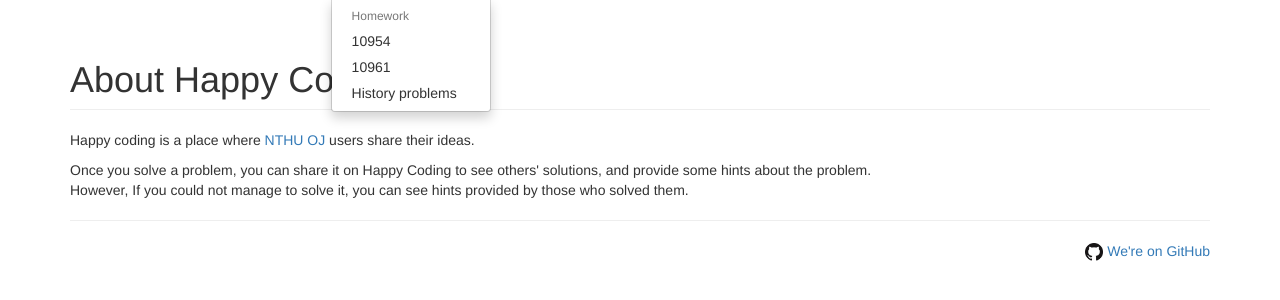
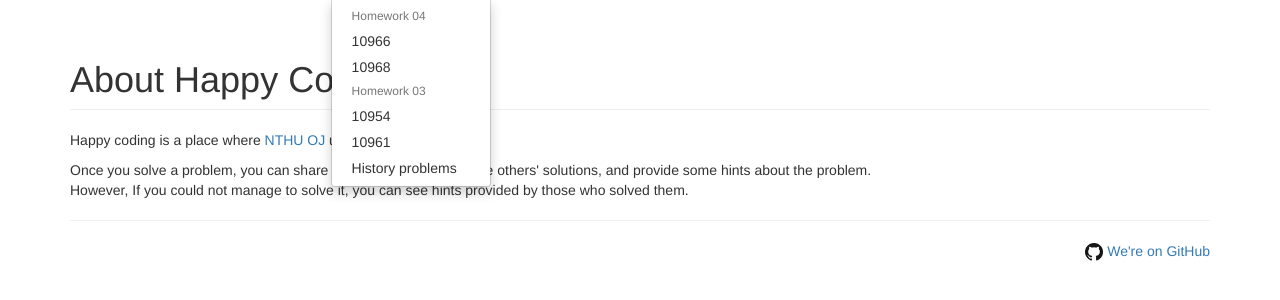
Before and after one commit to afg-archive/happycoding, a Python web app: template problem/jinja2/about.html in a window 1280 px wide, after a click on "CS程設". Shown: the part 52-352 px from the top of the page. Run offline with Jinja, Linux system fonts and the light colour scheme; the template is opened without the code that fills it, so the values that code supplies are empty; some libraries are stand-ins or nearby versions.

Commit message:
update cs hw04

```diff
--- a/problem/jinja2/navbar.html
+++ b/problem/jinja2/navbar.html
@@ -16,7 +16,10 @@
         <li class="dropdown">
           <a href="#" class="dropdown-toggle" data-toggle="dropdown" role="button" aria-haspopup="true" aria-expanded="false">CS程設 <span class="caret"></span></a>
           <ul class="dropdown-menu">
-            <li class="dropdown-header">Homework</li>
+            <li class="dropdown-header">Homework 04</li>
+            <li><a href="/problem/10966">10966</a></li>
+            <li><a href="/problem/10968">10968</a></li>
+            <li class="dropdown-header">Homework 03</li>
             <li><a href="/problem/10954">10954</a></li>
             <li><a href="/problem/10961">10961</a></li>
             <li><a href="{{ url('history') }}">History problems</a></li>
```
